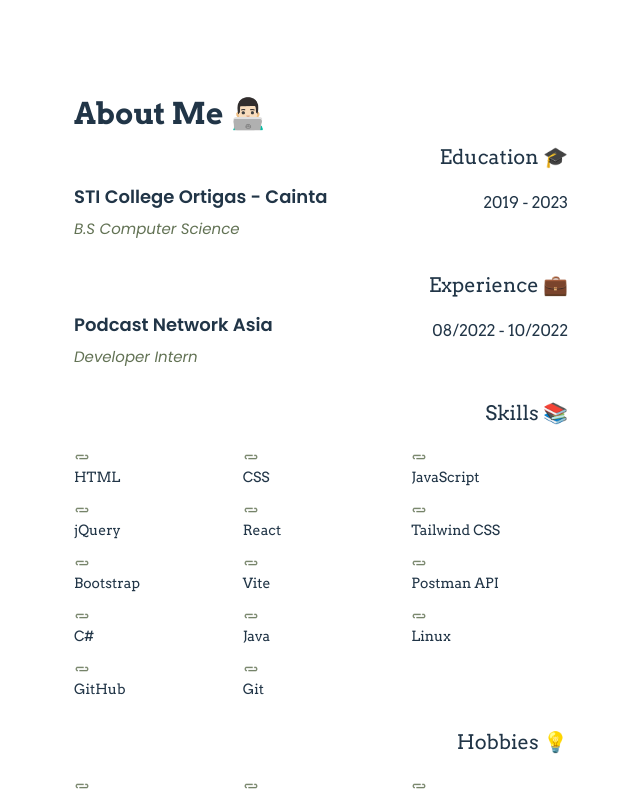
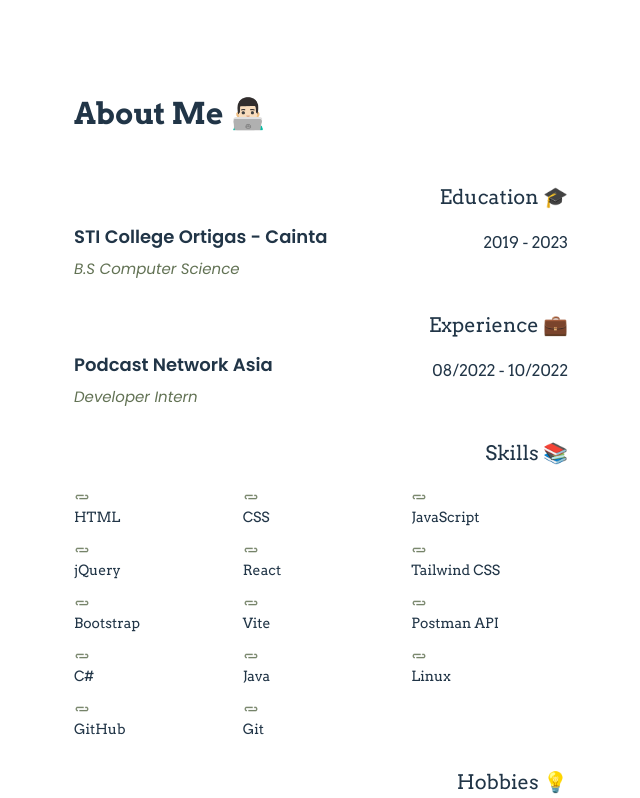
Before and after one commit to RJRanan/portfolio, a React (Vite) app: page / in a window 1280 px wide. Shown: the part 640-1438 px from the top of the page, without its empty margins (319-959 px from the left). Built offline with nearby package versions, Linux system fonts and the light colour scheme.

Commit message:
fixed margin

```diff
--- a/src/sections/About.jsx
+++ b/src/sections/About.jsx
@@ -8,7 +8,7 @@
         <div>
           <h1 className="text-3xl font-bold">About Me 👨🏻‍💻</h1>
         </div>
-        <div className="flex flex-col gap-4 ">
+        <div className="flex flex-col gap-4 mt-10 ">
           {info.map((link) => (
             <div key={link.id}>
               <h2 className="font-thin text-xl flex flex-col items-end justify-end py-3 ">
```
